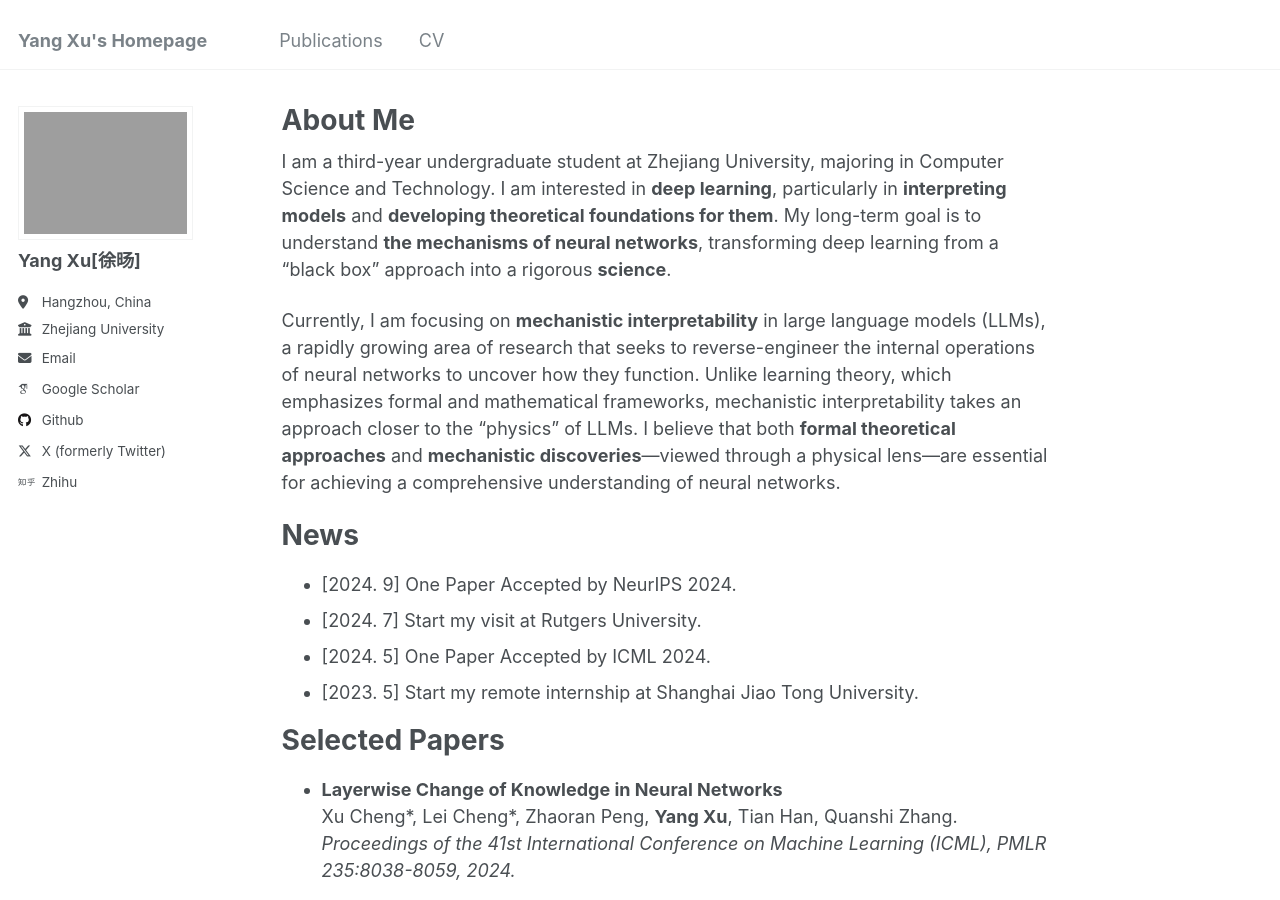
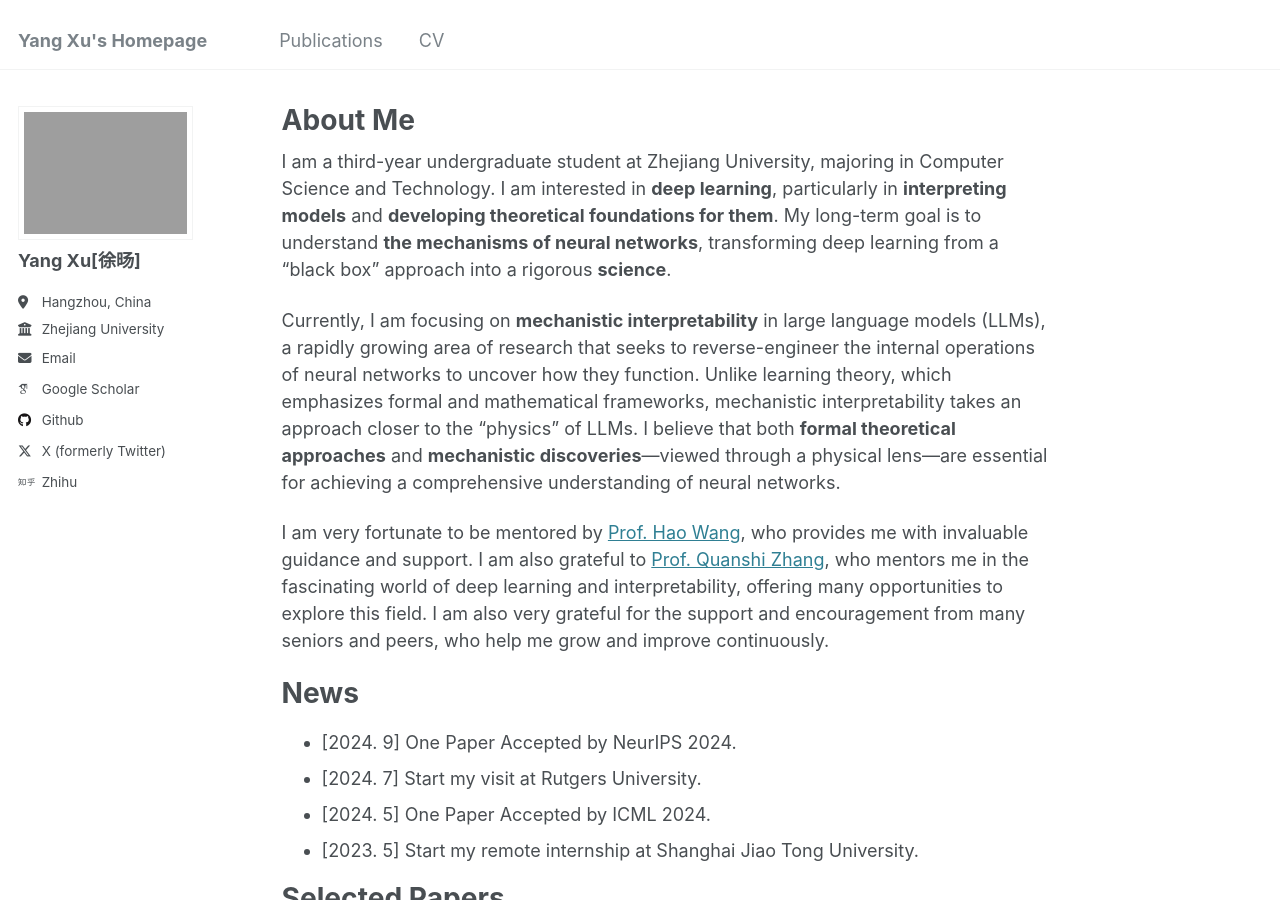
Before and after one commit to Superposition09m/Superposition09m.github.io, a Jekyll site: the page built from _pages/about.md, in a window 1280 px wide and 900 px high. Built offline with Jekyll 4.4.1, drawn with Linux system fonts in a browser that asks for light colours; some web fonts are replaced.

Commit message:
thankful

```diff
--- a/_pages/about.md
+++ b/_pages/about.md
@@ -11,6 +11,8 @@ redirect_from:
 I am a third-year undergraduate student at Zhejiang University, majoring in Computer Science and Technology. I am interested in **deep learning**, particularly in **interpreting models** and **developing theoretical foundations for them**. My long-term goal is to understand **the mechanisms of neural networks**, transforming deep learning from a "black box" approach into a rigorous **science**.
 
 Currently, I am focusing on **mechanistic interpretability** in large language models (LLMs), a rapidly growing area of research that seeks to reverse-engineer the internal operations of neural networks to uncover how they function. Unlike learning theory, which emphasizes formal and mathematical frameworks, mechanistic interpretability takes an approach closer to the "physics" of LLMs. I believe that both **formal theoretical approaches** and **mechanistic discoveries**—viewed through a physical lens—are essential for achieving a comprehensive understanding of neural networks.
+
+I am very fortunate to be mentored by [Prof. Hao Wang](http://www.wanghao.in/), who provides me with invaluable guidance and support. I am also grateful to [Prof. Quanshi Zhang](http://qszhang.com/), who mentors me in the fascinating world of deep learning and interpretability, offering many opportunities to explore this field. I am also very grateful for the support and encouragement from many seniors and peers, who help me grow and improve continuously.
 
 News
 ======
```
